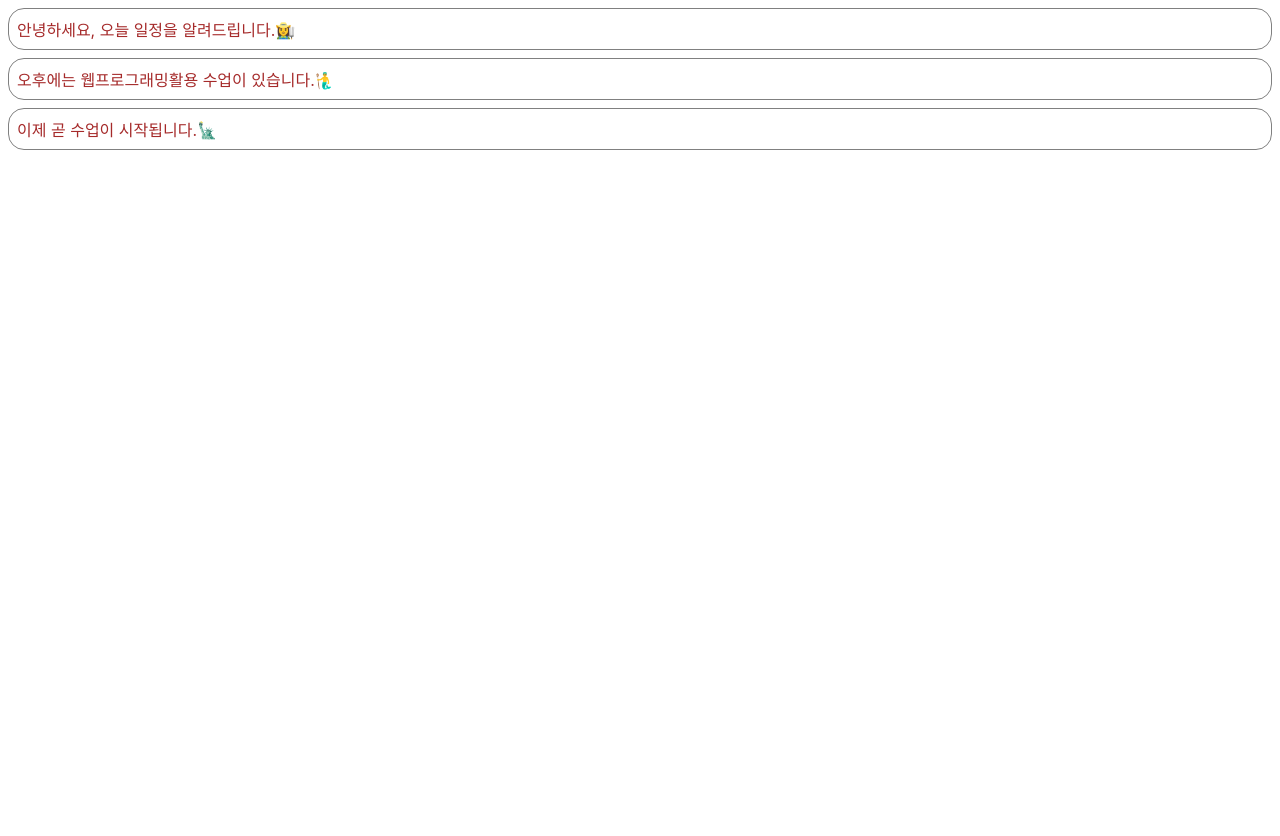
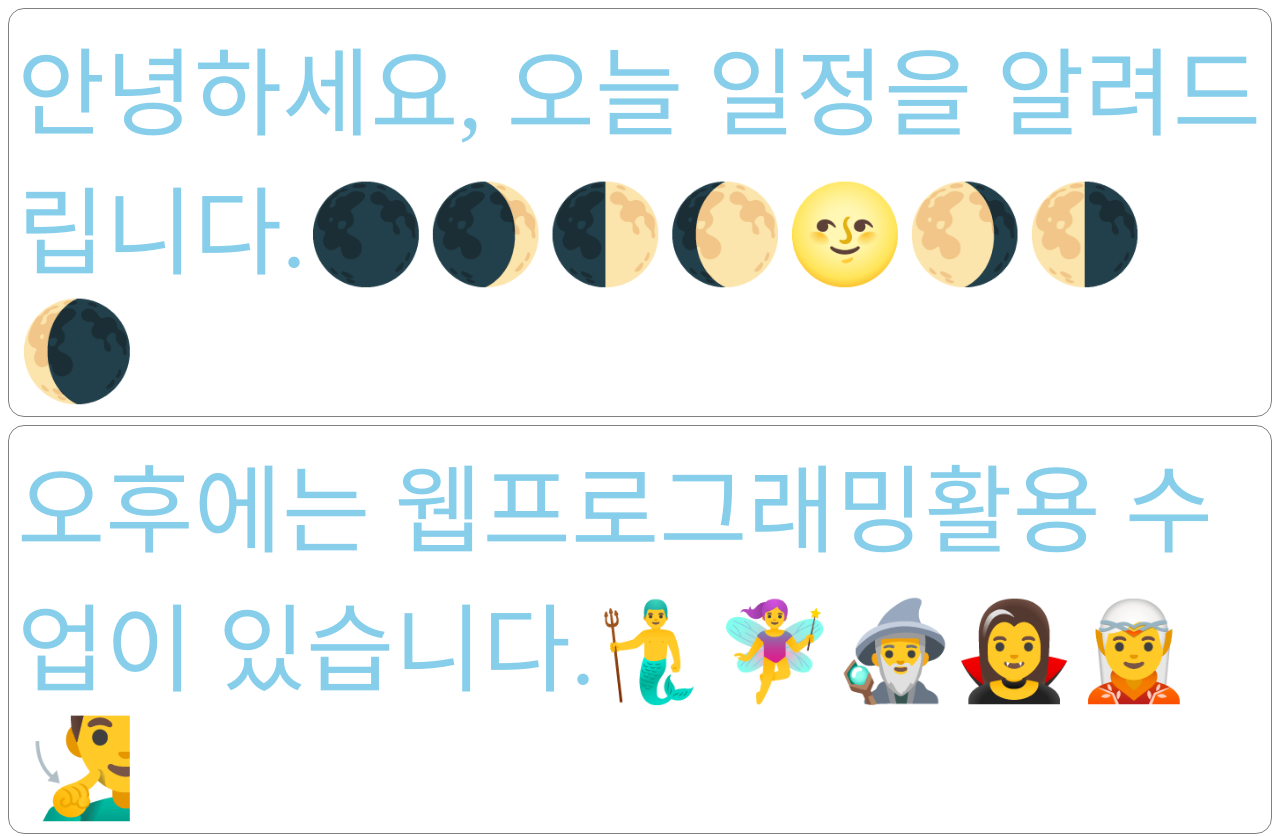
Before and after one commit to leehanseock/ReactProject2024, a React (Create React App) app: page / in a window 1280 px wide. Shown: the top 836 px of the page. Before the commit the page ends 800 px from the top, so only its background shows below. Built offline with nearby package versions, Linux system fonts and the light colour scheme.

Commit message:
6장 State와 생명주기 실습예제 (외부 CSS적용)

```diff
--- a/src/chp06/Notification.jsx
+++ b/src/chp06/Notification.jsx
@@ -1,6 +1,6 @@
 import React from "react";
 
-const styles = {/*내부 CSS정의*/
+/*const styles = {
     wrapper : {
         margin : 8,
         padding : 8,
@@ -11,9 +11,10 @@ const styles = {/*내부 CSS정의*/
     },
     messageText : {
         color : "brown",
-        fontSize : 16,
+        fontFamily : "궁서체",
+        fontSize : 20,
     },
-};
+};*/
 
 class Notification extends React.Component{
     constructor(props) {
@@ -23,8 +24,8 @@ class Notification extends React.Component{
 
     render(){
         return (
-            <div style={styles.wrapper}>
-                <span style = {styles.messageText}>
+            <div className={`wrapper`}>
+                <span className={`messageText`}>
                     {this.props.message}
                 </span>
             </div>
--- a/src/chp06/NotificationList.jsx
+++ b/src/chp06/NotificationList.jsx
@@ -3,13 +3,13 @@ import Notification from "./Notification";
 
 const reservedNotifications = [
     {
-        message : "안녕하세요, 오늘 일정을 알려드립니다.👩‍🌾",
+        message : "안녕하세요, 오늘 일정을 알려드립니다.‍🌑🌒🌓🌔🌝🌖🌗🌘",
     },
     {
-        message: "오후에는 웹프로그래밍활용 수업이 있습니다.🧜‍♂️"
+        message: "오후에는 웹프로그래밍활용 수업이 있습니다.🧜‍♂🧚‍♀️🧙‍♂️🧛‍♀️🧝🧏‍♂️️"
     },
     {
-        message: "이제 곧 수업이 시작됩니다.🗽",
+        message: "이제 곧 수업이 시작됩니다.🗽🕋🏙️🛕🏨🗾🌉🌃🌆🌅🌄🌇🛼🚄🚂🪂🛰️🛸🚀🚢🌋⛄",
     },
 ];
 
--- /dev/null
+++ b/src/chp06/Styles.css
@@ -0,0 +1,14 @@
+.wrapper{
+    margin : 8px;
+    padding : 8px;
+    display : flex;
+    flex-direction : row;
+    border : 1px solid grey;
+    border-radius : 16px;
+}
+
+.messageText{
+    color : skyblue;
+    font-family: '궁서체';
+    font-size : 6em;
+}
--- a/src/index.js
+++ b/src/index.js
@@ -10,6 +10,7 @@ import ConfirmDialog from "./chp04/ConfirmDialog";
 import Clock from './chp04/clock'
 import CommentList from './chp05/CommentList'
 import NotificationList from "./chp06/NotificationList";
+import './chp06/Styles.css'
 
 const root = ReactDOM.createRoot(document.getElementById('root'));
 setInterval(()=>{
```
